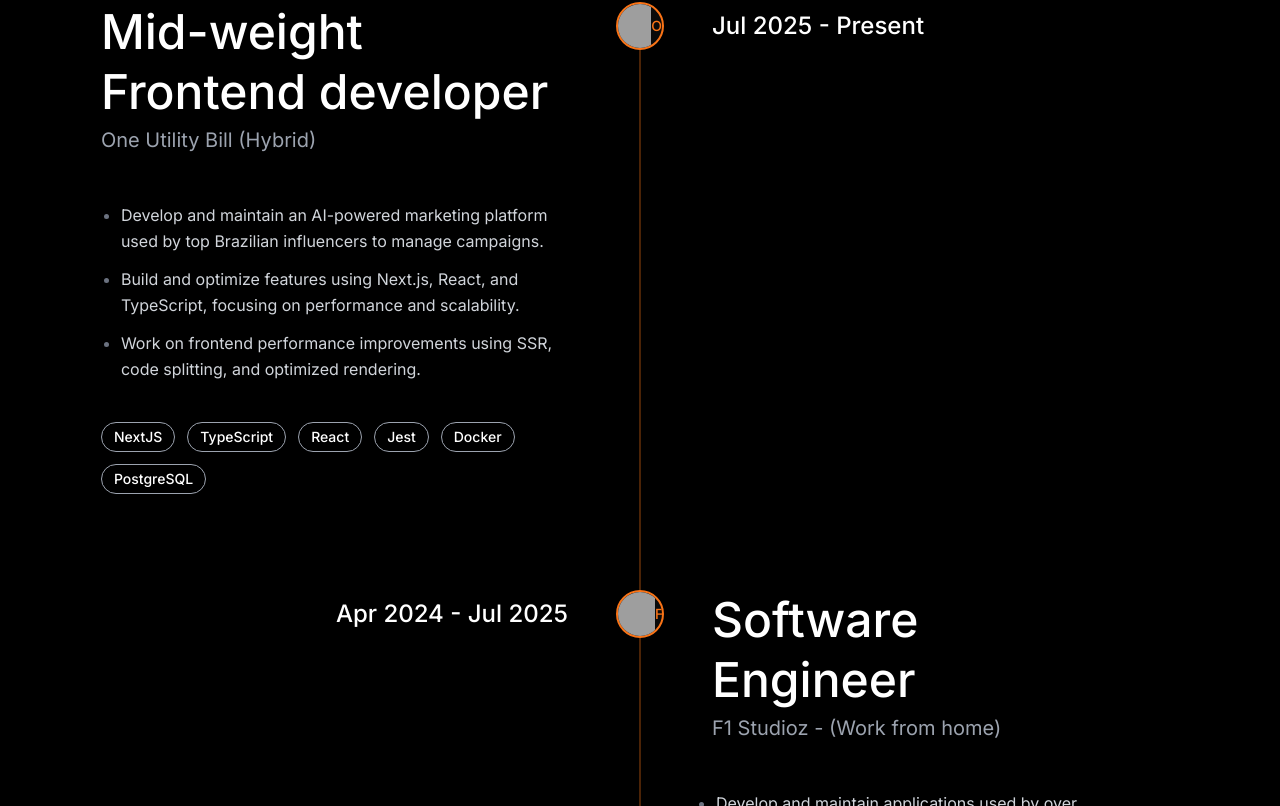
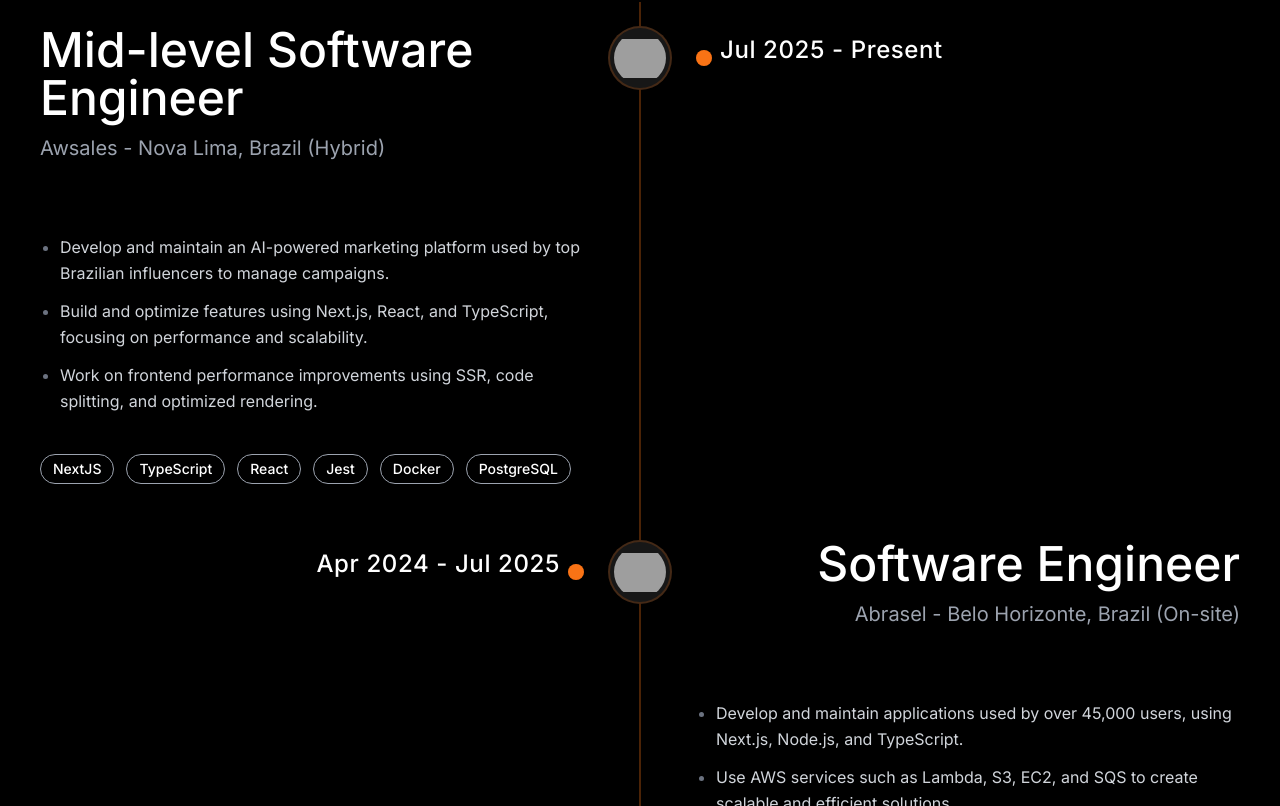
Before and after one commit to shujabakhtiar/shuja-portfolio, a Vue app: page / in a window 1280 px wide. Shown: the part 1974-2780 px from the top of the page. Built offline with nearby package versions, Linux system fonts and the light colour scheme; grey boxes are pictures that could not be loaded; a web font is replaced by a local one.

Commit message:
scroll perfection

```diff
--- a/src/components/cards/ExperienceCard.vue
+++ b/src/components/cards/ExperienceCard.vue
@@ -6,58 +6,6 @@
             isLeft ? 'flex-row' : 'flex-row-reverse'
         ]"
     >
-        <!-- Sticky Header Section -->
-        <div
-            :class="[
-                'sticky-header flex w-full items-start gap-4 transition-all duration-700 ease-out',
-                isLeft ? 'flex-row' : 'flex-row-reverse'
-            ]"
-            :style="{
-                top: `${(cardIndex * 120)}px`,
-                zIndex: 20 + cardIndex
-            }"
-        >
-            <!-- Content Header (Role & Company) -->
-            <div :class="[
-                'flex bg-black flex-col gap-1 flex-1 transition-all duration-700',
-                isLeft ? 'pr-8 items-start text-left' : 'pl-8 items-start text-left'
-            ]">
-                <h3 :class="[
-                    'font-bold text-white leading-tight transition-all duration-700',
-                    isCollapsed ? 'text-3xl' : 'text-5xl'
-                ]">{{ role }}</h3>
-                <h4 :class="[
-                    'text-gray-400 transition-all duration-700',
-                    isCollapsed ? 'text-base' : 'text-xl'
-                ]">{{ company }}</h4>
-            </div>
-
-            <!-- Timeline Icon -->
-            <div class="flex-none flex justify-center relative self-start">
-                <div :class="[
-                    'rounded-full border-2 border-orange-500 bg-[#0a0a0a] z-10 flex items-center justify-center overflow-hidden transition-all duration-700',
-                    isCollapsed ? 'w-10 h-10' : 'w-12 h-12'
-                ]">
-                    <img v-if="logo && logo.startsWith('http')" :src="logo" class="w-full h-full object-cover" alt="Company Logo" />
-                    <span :class="[
-                        'text-orange-500 font-bold transition-all duration-700',
-                        isCollapsed ? 'text-xs' : 'text-sm'
-                    ]">{{ company.substring(0,2).toUpperCase() }}</span>
-                </div>
-            </div>
-
-            <!-- Date Block -->
-            <div :class="[
-                'flex flex-col pt-2 flex-1 transition-all duration-700',
-                isLeft ? 'pl-8 items-start text-left' : 'pr-8 items-end text-right'
-            ]">
-                <span :class="[
-                    'text-white font-bold transition-all duration-700',
-                    isCollapsed ? 'text-lg' : 'text-2xl'
-                ]">{{ duration }}</span>
-            </div>
-        </div>
-
         <!-- Collapsible Details Section -->
         <div
             class="details-section flex w-full gap-4 transition-all duration-700 overflow-visible"
@@ -175,7 +123,6 @@ export default {
 
 /* Last card has shorter height for smooth transition to next section */
 .experience-card-wrapper:last-child {
-    min-height: 80vh;
     margin-bottom: 2rem;
 }
 
--- /dev/null
+++ b/src/components/cards/ExperienceHeader.vue
@@ -0,0 +1,81 @@
+<template>
+    <div
+        class="experience-header flex w-full items-start gap-4 transition-all duration-700 ease-out"
+        :class="[
+            isLeft ? 'flex-row' : 'flex-row-reverse',
+            isCompact ? 'py-2' : 'py-6'
+        ]"
+        :style="{
+            background: 'linear-gradient(90deg, var(--bg-section) calc(50% - 1px), transparent calc(50% - 1px), transparent calc(50% + 1px), var(--bg-section) calc(50% + 1px))'
+        }"
+    >
+        <!-- Content Header (Role & Company) -->
+        <div :class="[
+            'flex flex-col gap-1 flex-1 transition-all duration-700',
+            isLeft ? 'pr-8 items-start text-left' : 'pl-8 items-end text-right'
+        ]">
+            <h3 :class="[
+                'font-bold text-white leading-tight transition-all duration-700',
+                isLeft ? 'origin-left' : 'origin-right',
+                isCompact ? 'text-2xl' : 'text-4xl md:text-5xl'
+            ]">
+                {{ role }}
+            </h3>
+            <p :class="[
+                'text-gray-400 font-light transition-all duration-700',
+                isCompact ? 'text-sm mt-0' : 'text-xl mt-2'
+            ]">
+                {{ company }}
+            </p>
+        </div>
+
+        <!-- Logo -->
+        <div class="relative flex-shrink-0">
+            <div :class="[
+                'rounded-full overflow-hidden border-2 border-orange-500/20 bg-neutral-900 p-1 transition-all duration-700',
+                isCompact ? 'w-12 h-12' : 'w-16 h-16'
+            ]">
+                <img
+                    :src="logo"
+                    :alt="company"
+                    class="w-full h-full object-contain rounded-full"
+                />
+            </div>
+            <!-- Connector Line Point -->
+            <div
+                class="absolute top-1/2 w-4 h-4 rounded-full bg-orange-500 transform -translate-y-1/2"
+                :class="isLeft ? '-right-10' : '-left-10'"
+            >
+                <div class="absolute inset-0 rounded-full bg-orange-500 animate-ping opacity-20"></div>
+            </div>
+        </div>
+
+        <!-- Date -->
+        <div :class="[
+            'flex-1 transition-all duration-700',
+            isLeft ? 'pl-8 text-left' : 'pr-8 text-right',
+            isCompact ? 'pt-1' : 'pt-2'
+        ]">
+            <span :class="[
+                'text-white font-medium tracking-wide transition-all duration-700',
+                isCompact ? 'text-lg' : 'text-2xl'
+            ]">
+                {{ duration }}
+            </span>
+        </div>
+    </div>
+</template>
+
+<script>
+export default {
+    name: "ExperienceHeader",
+    props: {
+        role: { type: String, required: true },
+        company: { type: String, required: true },
+        duration: { type: String, required: true },
+        logo: { type: String, required: true },
+        isLeft: { type: Boolean, default: true },
+        isCompact: { type: Boolean, default: false }
+    }
+}
+</script>
--- a/src/components/sections/ExperienceSection.vue
+++ b/src/components/sections/ExperienceSection.vue
@@ -12,9 +12,34 @@
         <!-- Central Line Background -->
         <div class="absolute left-1/2 transform -translate-x-1/2 h-full w-[2px] bg-orange-500/30"></div>
 
+        <template v-for="(exp, index) in experienceList" :key="exp.id">
+            <!-- Sticky Header -->
+            <div
+                class="sticky w-full"
+                :style="{
+                    top: `${index * 64}px`,
+                    zIndex: 20 + index
+                }"
+            >
+                <ExperienceHeader
+                    :role="exp.role"
+                    :company="exp.company"
+                    :duration="exp.duration"
+                    :logo="exp.logo"
+                    :is-left="index % 2 === 0"
+                    :is-compact="index < activeIndex"
+                />
+            </div>
+
+            <!-- Scrollable Body -->
+            <div
+                :ref="(el) => setBodyRef(el, index)"
+                class="w-full relative z-10"
+                :style="{
+                    background: 'linear-gradient(90deg, var(--bg-section) calc(50% - 1px), transparent calc(50% - 1px), transparent calc(50% + 1px), var(--bg-section) calc(50% + 1px))'
+                }"
+            >
                 <ExperienceCard
-            v-for="(exp, index) in experienceList"
-            :key="exp.id"
                     :role="exp.role"
                     :company="exp.company"
                     :duration="exp.duration"
@@ -23,27 +48,35 @@
                     :logo="exp.logo"
                     :is-left="index % 2 === 0"
                     :is-last="index === experienceList.length - 1"
+                    :card-index="index"
                 />
+            </div>
+        </template>
       </div>
    </Section>
 </template>
 <script>
 import ExperienceCard from "@/components/cards/ExperienceCard.vue";
+import ExperienceHeader from "@/components/cards/ExperienceHeader.vue";
 import Section from "@/components/common/Section.vue";
 
 export default {
     name: "ExperienceSection",
     components: {
         ExperienceCard,
+        ExperienceHeader,
         Section,
     },
     data() {
       return {
+        activeIndex: 0,
+        bodyRefs: [],
+        observer: null,
         experienceList: [
            {
             id: 1,
-            role: "Mid-weight Frontend developer",
-            company: "One Utility Bill (Hybrid)",
+            role: "Mid-level Software Engineer",
+            company: "Awsales - Nova Lima, Brazil (Hybrid)",
             duration: "Jul 2025 - Present",
             logo: "https://ui-avatars.com/api/?name=Aw&background=0D8ABC&color=fff", // Placeholder
             description: [
@@ -56,7 +89,7 @@ export default {
            {
             id: 2,
             role: "Software Engineer",
-            company: "F1 Studioz - (Work from home)",
+            company: "Abrasel - Belo Horizonte, Brazil (On-site)",
             duration: "Apr 2024 - Jul 2025",
             logo: "https://ui-avatars.com/api/?name=Ab&background=FF5722&color=fff", // Placeholder
             description: [
@@ -68,8 +101,8 @@ export default {
            },
            {
             id: 3,
-            role: "Lead Frontend Engineer",
-            company: "Starwisp Industries - (Work from home)",
+            role: "Software Engineer",
+            company: "Abrasel - Belo Horizonte, Brazil (On-site)",
             duration: "Apr 2024 - Jul 2025",
             logo: "https://ui-avatars.com/api/?name=Ab&background=FF5722&color=fff", // Placeholder
             description: [
@@ -81,6 +114,54 @@ export default {
            }
         ]
       }
+    },
+    beforeUpdate() {
+        this.bodyRefs = [];
+    },
+    mounted() {
+        this.setupObserver();
+    },
+    beforeUnmount() {
+        if (this.observer) {
+            this.observer.disconnect();
+        }
+    },
+    methods: {
+        setBodyRef(el, index) {
+            if (el) this.bodyRefs[index] = el;
+        },
+        setupObserver() {
+            const options = {
+                root: null,
+                // Trigger when the card crosses the middle of the screen
+                rootMargin: '-40% 0px -40% 0px',
+                threshold: 0
+            };
+
+            this.observer = new IntersectionObserver((entries) => {
+                entries.forEach(entry => {
+                    if (entry.isIntersecting) {
+                        // Find the index of the intersecting element
+                        const index = this.bodyRefs.findIndex(ref => ref === entry.target);
+                        if (index !== -1) {
+                            // If multiple cards are visible, we want the one further down to trigger the shrink
+                            // But usually we want to track the "current" reading card.
+                            // If we scroll down to card 2, index 1 becomes active.
+                            // If index 1 is active, index 0 (predecessor) should be compact.
+                            // So activeIndex = index.
+
+                            // We only update if the new index is greater than or equal to current?
+                            // No, scrolling up should expand them back.
+                            this.activeIndex = index;
+                        }
+                    }
+                });
+            }, options);
+
+            this.bodyRefs.forEach(ref => {
+                if (ref) this.observer.observe(ref);
+            });
+        }
     }
 }
 </script>
```
Lines whose indentation alone changed are shown as unchanged.
